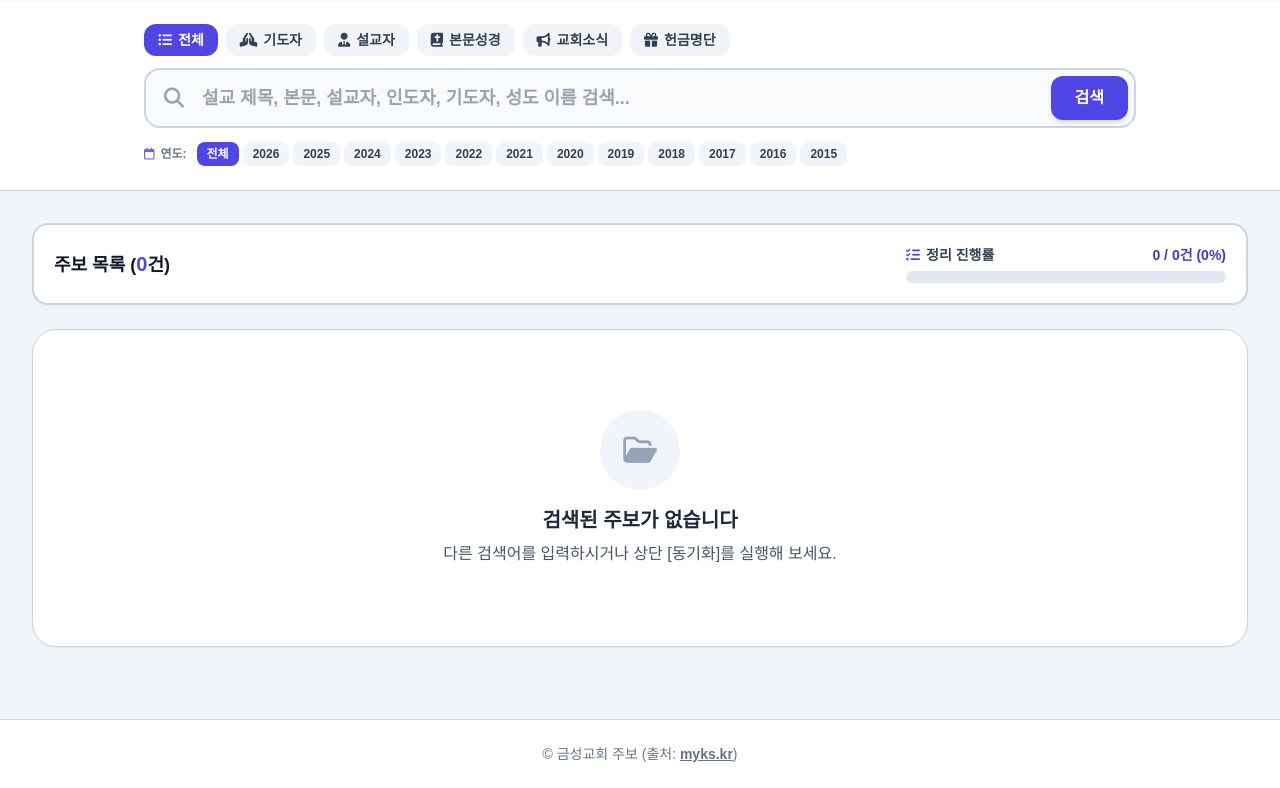
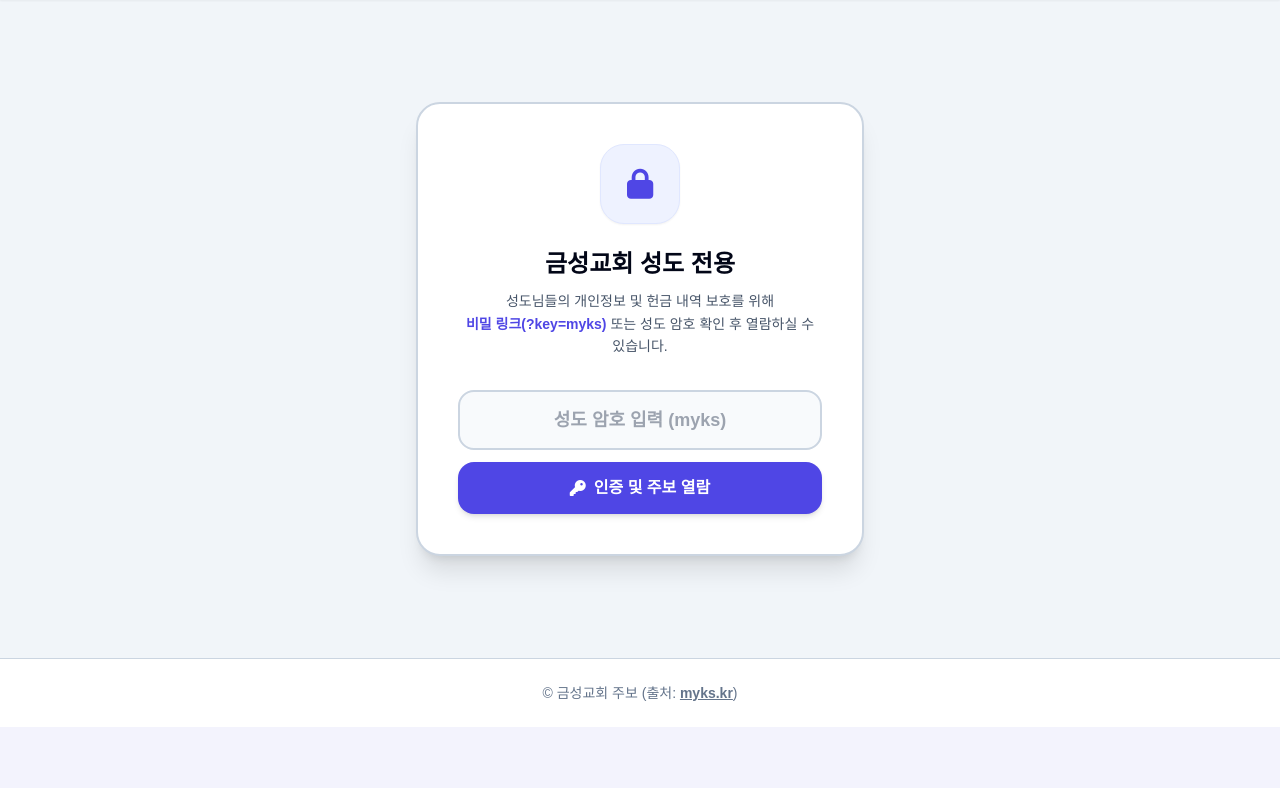
Before and after one commit to appsmoa/myks, a FastAPI app: page / in a window 1280 px wide. Shown: the part 73-861 px from the top of the page. After the commit the page ends 774 px from the top, so only its background shows below. Run offline with FastAPI, Linux system fonts and the light colour scheme; data that the repository does not hold is empty; some libraries are stand-ins or nearby versions; some web fonts are replaced.

Commit message:
Add files via upload

```diff
--- a/server.py
+++ b/server.py
@@ -59,21 +59,45 @@ os.makedirs(STATIC_DIR, exist_ok=True)
 templates = Jinja2Templates(directory=TEMPLATES_DIR)
 app.mount("/static", StaticFiles(directory=STATIC_DIR), name="static")
 
+def check_auth(request: Request, key: Optional[str] = None) -> bool:
+    if key and key.strip().lower() == "myks":
+        return True
+    if request.cookies.get("myks_auth", "").strip().lower() == "myks":
+        return True
+    if request.headers.get("X-Myks-Key", "").strip().lower() == "myks":
+        return True
+    return False
+
 @app.on_event("startup")
 def on_startup():
     database.init_db()
 
+@app.post("/api/auth/verify")
+def api_verify_auth(data: dict):
+    input_key = data.get("key", "").strip().lower()
+    if input_key == "myks":
+        res = JSONResponse({"success": True})
+        res.set_cookie(key="myks_auth", value="myks", max_age=31536000, httponly=False, samesite="lax")
+        return res
+    return JSONResponse({"success": False, "message": "암호가 올바르지 않습니다."}, status_code=401)
+
 @app.get("/", response_class=HTMLResponse)
-def index(request: Request):
+def index(request: Request, key: Optional[str] = None):
+    is_authenticated = check_auth(request, key)
     has_api_key = bool(os.getenv("GEMINI_API_KEY", "").strip())
-    return templates.TemplateResponse(
+    response = templates.TemplateResponse(
         request=request,
         name="index.html",
-        context={"has_api_key": has_api_key}
+        context={"has_api_key": has_api_key, "is_authenticated": is_authenticated}
     )
+    if key and key.strip().lower() == "myks":
+        response.set_cookie(key="myks_auth", value="myks", max_age=31536000, httponly=False, samesite="lax")
+    return response
 
 @app.get("/api/bulletins")
-def api_list_bulletins(q: Optional[str] = None, type: str = "all", year: Optional[str] = None, page: int = 1, page_size: int = 12):
+def api_list_bulletins(request: Request, q: Optional[str] = None, type: str = "all", year: Optional[str] = None, page: int = 1, page_size: int = 12, key: Optional[str] = None):
+    if not check_auth(request, key):
+        raise HTTPException(status_code=403, detail="접근 권한이 없습니다.")
     offset = (page - 1) * page_size
     items = database.list_bulletins(query=q, search_type=type, year=year, limit=page_size, offset=offset)
     total_count = database.count_bulletins(query=q, search_type=type, year=year)
@@ -114,7 +138,9 @@ def api_get_years():
     return database.get_available_years()
 
 @app.get("/api/bulletins/{b_id}")
-def api_get_bulletin(b_id: int):
+def api_get_bulletin(b_id: int, request: Request, key: Optional[str] = None):
+    if not check_auth(request, key):
+        raise HTTPException(status_code=403, detail="접근 권한이 없습니다.")
     item = database.get_bulletin_by_id(b_id)
     if not item:
         raise HTTPException(status_code=404, detail="Bulletin not found")
--- a/templates/index.html
+++ b/templates/index.html
@@ -48,6 +48,7 @@
     </div>
   </header>
 
+  {% if is_authenticated %}
   <!-- Search Section -->
   <section class="bg-white border-b border-slate-300 py-6 shadow-xs">
     <div class="max-w-5xl mx-auto px-4">
@@ -171,6 +172,40 @@
     <!-- Pagination -->
     <div id="pagination" class="flex justify-center items-center space-x-2 mt-10"></div>
   </main>
+  {% else %}
+  <!-- 성도 전용 접근 게이트웨이 화면 -->
+  <div class="flex-1 flex items-center justify-center p-4 py-16 sm:py-24">
+    <div class="max-w-md w-full bg-white rounded-3xl p-8 sm:p-10 border-2 border-slate-300 shadow-xl text-center space-y-6">
+      <div class="w-20 h-20 bg-indigo-50 text-indigo-600 rounded-3xl mx-auto flex items-center justify-center text-3xl shadow-sm border border-indigo-100">
+        <i class="fa-solid fa-lock"></i>
+      </div>
+      <div>
+        <h2 class="text-2xl font-black text-slate-950">금성교회 성도 전용</h2>
+        <p class="text-sm font-medium text-slate-600 mt-2.5 leading-relaxed">
+          성도님들의 개인정보 및 헌금 내역 보호를 위해<br>
+          <span class="text-indigo-600 font-bold">비밀 링크(?key=myks)</span> 또는 성도 암호 확인 후 열람하실 수 있습니다.
+        </p>
+      </div>
+      <div class="space-y-3 pt-2">
+        <input
+          type="password"
+          id="authPassInput"
+          placeholder="성도 암호 입력 (myks)"
+          class="w-full px-5 py-3.5 bg-slate-50 border-2 border-slate-300 rounded-2xl text-center font-bold text-lg text-slate-900 focus:bg-white focus:outline-none focus:ring-4 focus:ring-indigo-300 focus:border-indigo-600 transition"
+          onkeydown="if(event.key === 'Enter') submitAuthKey()"
+        />
+        <button
+          onclick="submitAuthKey()"
+          id="authSubmitBtn"
+          class="w-full py-3.5 bg-indigo-600 hover:bg-indigo-700 text-white font-black text-base rounded-2xl transition shadow-md flex items-center justify-center space-x-2">
+          <i class="fa-solid fa-key"></i>
+          <span>인증 및 주보 열람</span>
+        </button>
+      </div>
+      <p id="authErrorMsg" class="hidden text-xs font-bold text-rose-600 pt-1"></p>
+    </div>
+  </div>
+  {% endif %}
 
   <!-- Footer -->
   <footer class="bg-white border-t border-slate-300 py-6 text-center text-sm font-medium text-slate-500">
@@ -418,10 +453,61 @@
       loadBulletins();
     }
 
+    async function submitAuthKey() {
+      const input = document.getElementById('authPassInput');
+      const errorMsg = document.getElementById('authErrorMsg');
+      const btn = document.getElementById('authSubmitBtn');
+      const keyVal = input ? input.value.trim() : '';
+
+      if (!keyVal) {
+        if (errorMsg) {
+          errorMsg.innerText = '성도 암호를 입력해 주세요.';
+          errorMsg.classList.remove('hidden');
+        }
+        return;
+      }
+
+      btn.disabled = true;
+      btn.innerHTML = '<i class="fa-solid fa-circle-notch fa-spin"></i><span>확인 중...</span>';
+
+      try {
+        const res = await fetch('/api/auth/verify', {
+          method: 'POST',
+          headers: { 'Content-Type': 'application/json' },
+          body: JSON.stringify({ key: keyVal })
+        });
+        const data = await res.json();
+        if (res.ok && data.success) {
+          window.location.reload();
+        } else {
+          if (errorMsg) {
+            errorMsg.innerText = data.message || '암호가 일치하지 않습니다.';
+            errorMsg.classList.remove('hidden');
+          }
+        }
+      } catch (err) {
+        if (errorMsg) {
+          errorMsg.innerText = '인증 오류: ' + err.message;
+          errorMsg.classList.remove('hidden');
+        }
+      } finally {
+        btn.disabled = false;
+        btn.innerHTML = '<i class="fa-solid fa-key"></i><span>인증 및 주보 열람</span>';
+      }
+    }
+
     document.addEventListener('DOMContentLoaded', () => {
-      loadBulletins();
-      checkAnalysisStatus();
-      setInterval(checkAnalysisStatus, 5000);
+      const urlParams = new URLSearchParams(window.location.search);
+      if (urlParams.has('key')) {
+        // 인증 후 URL 주소창을 깔끔하게 유지
+        window.history.replaceState({}, document.title, window.location.pathname);
+      }
+
+      if (document.getElementById('bulletinList')) {
+        loadBulletins();
+        checkAnalysisStatus();
+        setInterval(checkAnalysisStatus, 5000);
+      }
     });
 
     async function checkAnalysisStatus() {
```
